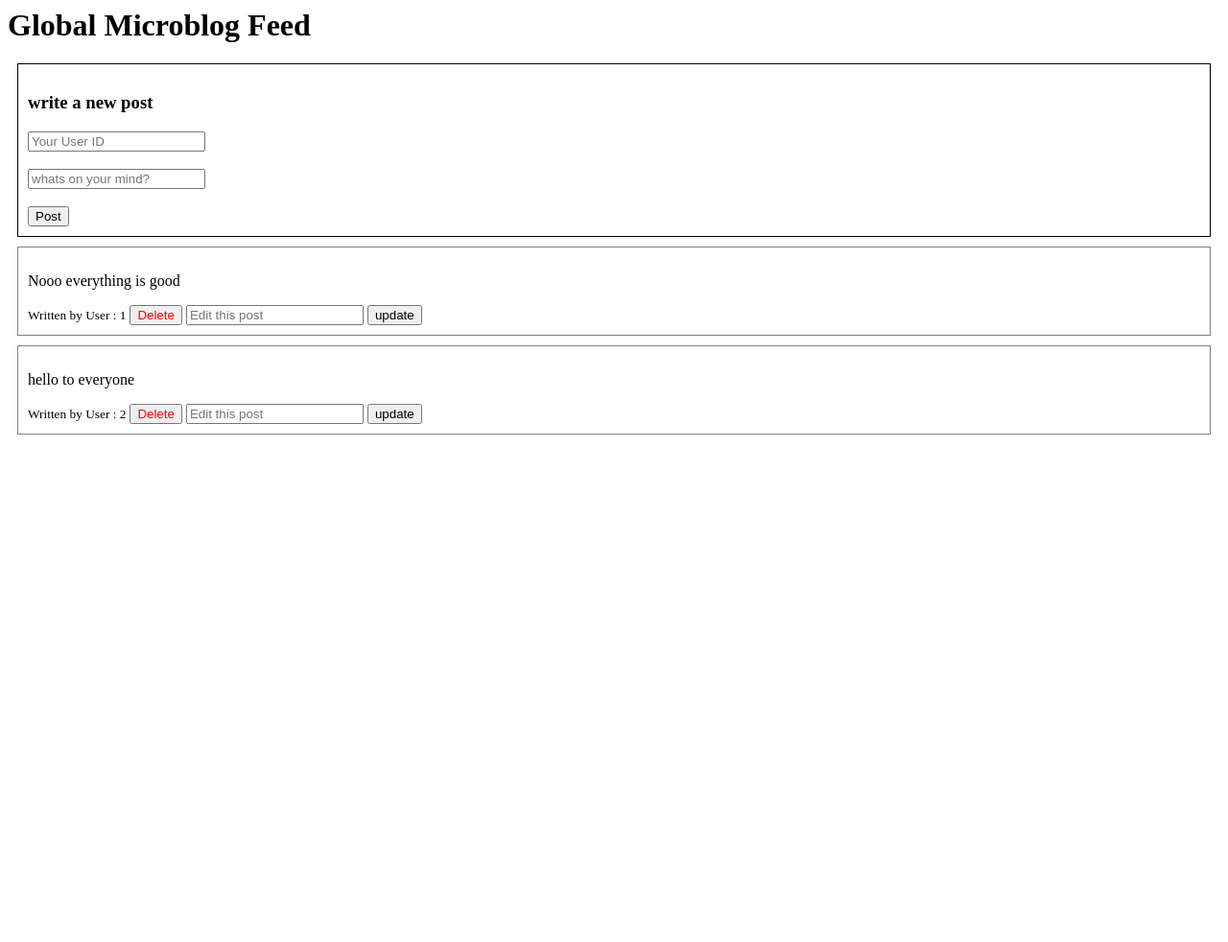
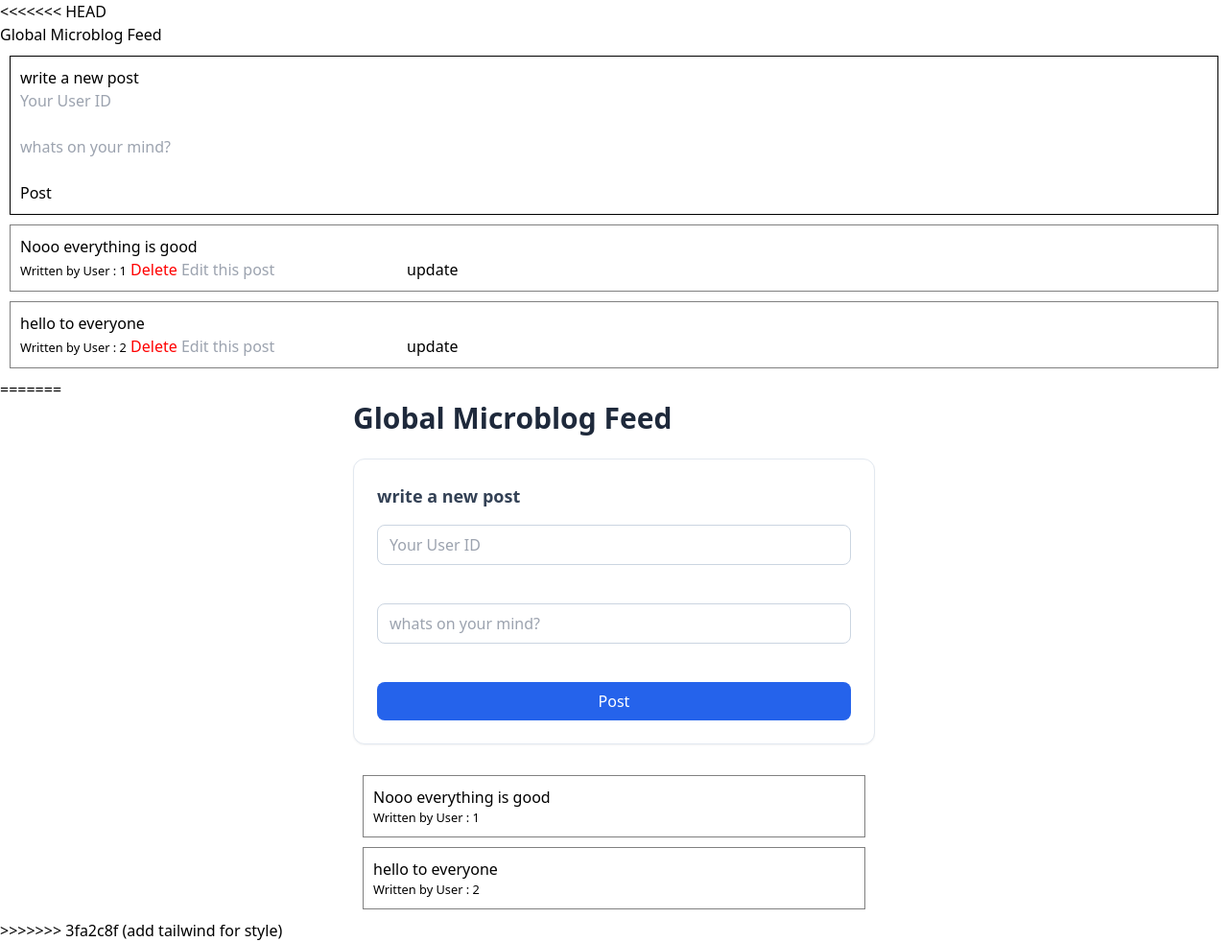
Before and after one commit to arascch/microblog_fastapi, a FastAPI app: page / in a window 1280 px wide. Shown: the whole page at 96% size. Before the commit the page ends 453 px from the top, so only its background shows below. Run offline with FastAPI, Linux system fonts and the light colour scheme; data comes from the database, SQL or seed files in the repository; some libraries are stand-ins or nearby versions.

Commit message:
add tailwind for style

```diff
--- a/templates/index.html
+++ b/templates/index.html
@@ -1,4 +1,5 @@
 <html>
+<<<<<<< HEAD
     <body>
         <h1>Global Microblog Feed </h1>
         <form action="/create" method="post" style="margin: 10px; padding: 10px; border: 1px solid black;">
@@ -25,4 +26,33 @@
         {%endfor%}
 
     </body>
+=======
+    <head>
+        <script src="https://cdn.tailwindcss.com"></script>
+    </head>
+        <body>
+            <div class="max-w-xl mx-auto px-4">
+                <h1 class="text-3xl font-bold text-slate-800 mb-6">Global Microblog Feed </h1>
+                <form action="/create" method="post" class="bg-white p-6 rounded-xl shadow-sm border border-slate-200 mb-8 space-y-4">
+                    <h3 class="text-lg font-semibold text-slate-700">write a new post</h3>
+                    <input type="number" name="user_id" placeholder="Your User ID" required
+                            class="w-full px-3 py-2 border border-slate-300 rounded-lg focus:outline-none focus:ring-2 focus:ring-blue-500">
+                    <br><br>
+                    <input type="text" name="content" placeholder="whats on your mind?" required
+                            class="w-full px-3 py-2 border border-slate-300 rounded-lg focus:outline-none focus:ring-2 focus:ring-blue-500">
+                    <br><br>
+                    <button type="submit"
+                            class="w-full bg-blue-600 text-white font-medium py-2 rounded-lg hover:bg-blue-700 transition">Post</button>
+                </form>
+                <div space-y-4>
+                    {% for post in posts %}
+                        <div style="border: 1px solid gray; margin: 10px; padding: 10px;">
+                            <p>{{post.content}}</p>
+                            <small>Written by User : {{ post.user_id }}</small>
+                        </div>
+                    {%endfor%}
+                </div>
+            </div>
+        </body>
+>>>>>>> 3fa2c8f (add tailwind for style)
 </html>
```
